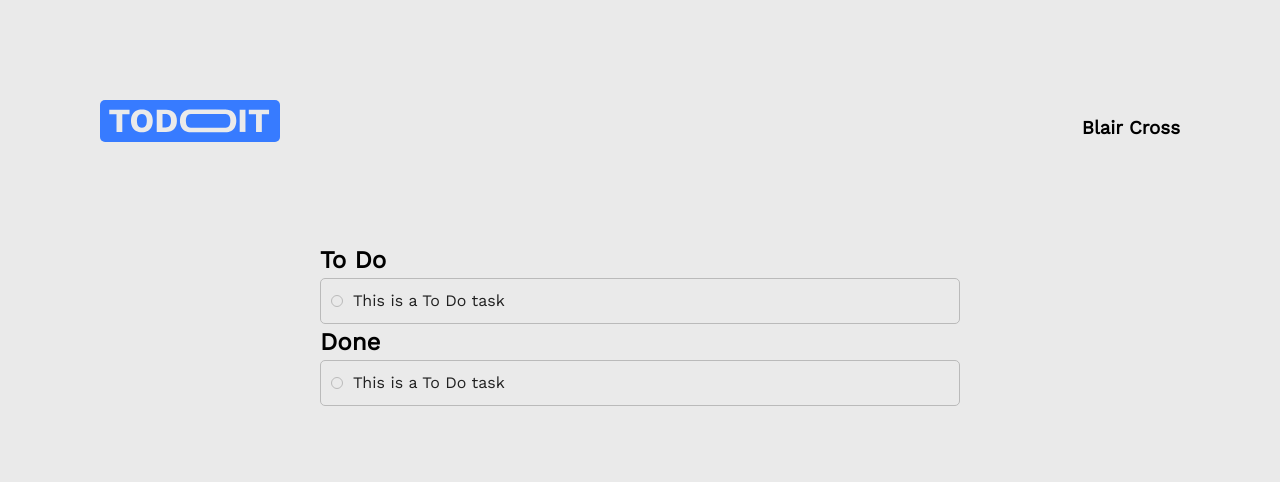
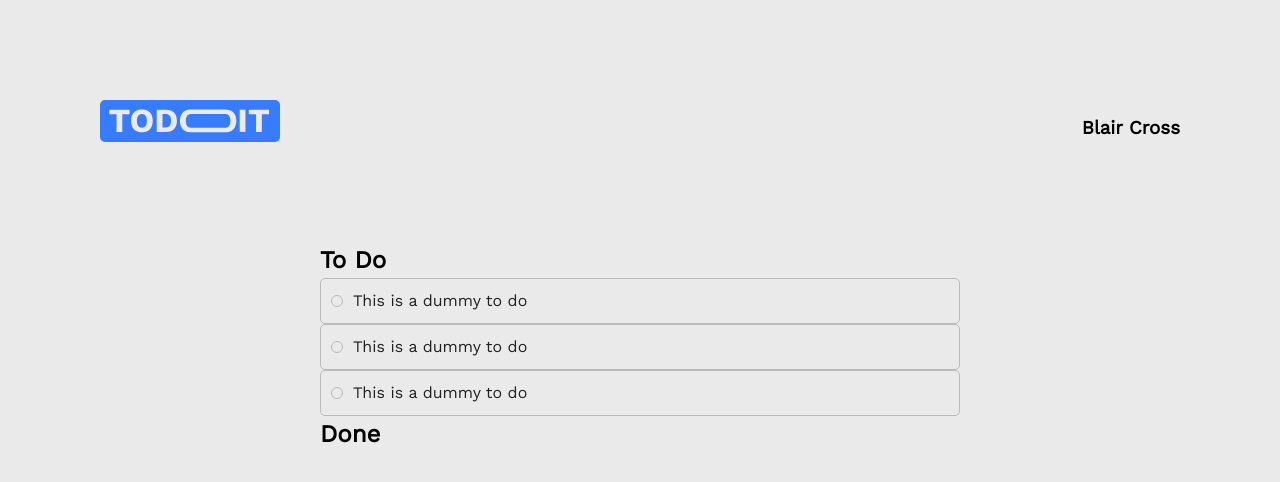
Before and after one commit to geist-2501/todoit, a SvelteKit app in the folder todoit-web/: page / in a window 1280 px wide. Shown: the top 482 px of the page. Built offline with nearby package versions, Linux system fonts and the light colour scheme.

Commit message:
Added a to do store

```diff
--- /dev/null
+++ b/todoit-web/src/lib/store.ts
@@ -0,0 +1,25 @@
+import {writable} from "svelte/store";
+import type {ToDo} from "./model/todo";
+
+export const toDoStore = writable<ToDo[]>([]);
+
+toDoStore.set([
+    {
+        id: '1',
+        description: 'This is a dummy to do',
+        done: false,
+        priority: 'low'
+    },
+    {
+        id: '2',
+        description: 'This is a dummy to do',
+        done: false,
+        priority: 'medium'
+    },
+    {
+        id: '3',
+        description: 'This is a dummy to do',
+        done: false,
+        priority: 'high'
+    },
+])
--- a/todoit-web/src/routes/+page.svelte
+++ b/todoit-web/src/routes/+page.svelte
@@ -1,13 +1,13 @@
 <script lang="ts">
     import ToDoRow from "../lib/components/ToDoRow.svelte";
+    import {toDoStore} from "../lib/store";
     import type {ToDo} from "../lib/model/todo";
 
-    const dummyToDo: ToDo = {
-        id: '123',
-        description: 'This is a To Do task',
-        priority: "low",
-        done: false
-    }
+    let incompleteToDos: ToDo[];
+    let completeToDos: ToDo[];
+    $:incompleteToDos = $toDoStore.filter(x => !x.done);
+    $:completeToDos = $toDoStore.filter(x => x.done);
+
 </script>
 
 <section class="header">
@@ -18,9 +18,13 @@
 </section>
 <section class="container">
     <h1>To Do</h1>
-    <ToDoRow toDo="{dummyToDo}" />
+    {#each incompleteToDos as toDo}
+        <ToDoRow toDo="{toDo}" />
+    {/each}
     <h1>Done</h1>
-    <ToDoRow toDo="{dummyToDo}" />
+    {#each completeToDos as toDo}
+        <ToDoRow toDo="{toDo}" />
+    {/each}
 </section>
 
 <style>
```
